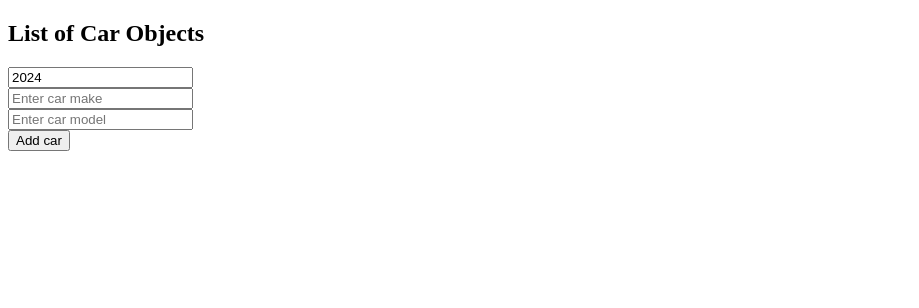
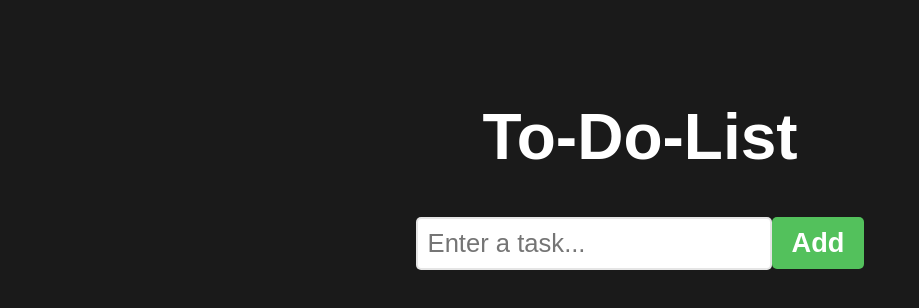
Before and after one commit to Franjj08/React, a React (Vite) app in the folder 2-card-components/: page / in a window 1280 px wide. Shown: the top 308 px of the page, without its empty margins (0-919 px from the left). Built offline with nearby package versions, Linux system fonts and the light colour scheme.

Commit message:
15-to-do-list app

```diff
--- a/2-card-components/src/App.jsx
+++ b/2-card-components/src/App.jsx
@@ -10,7 +10,8 @@
 // import ColorPicker from "./ColorPicker";
 // import MyComponent3 from "./MyComponent3";
 // import MyComponent4 from "./MyComponent4";
-import MyComponent5 from "./MyComponent5";
+// import MyComponent5 from "./MyComponent5";
+import ToDoList from "./ToDoList";
 function App() {
   // const fruits = [{id: 1 ,name:"apple", calories: 95},
   //                 {id: 2 ,name:"orange", calories:45},
@@ -63,8 +64,11 @@
     // <>
     //   <MyComponent4/>
     // </>
+    // <>
+    //   <MyComponent5/>
+    // </>
     <>
-      <MyComponent5/>
+      <ToDoList/>
     </>
   );
 }
--- /dev/null
+++ b/2-card-components/src/ToDoList.jsx
@@ -0,0 +1,80 @@
+import React, {useState} from "react"
+function ToDoList(){
+
+    const [tasks, setTasks] = useState([]);
+    const [newTask, setNewTask] = useState([""]);
+
+    function handleInputChange(event){
+        setNewTask(event.target.value);
+    }
+
+    function addTask(){
+        if(newTask.trim()!==""){
+            setTasks(t =>[...t, newTask]);
+            setNewTask("");
+
+        }
+    }
+
+    function deleteTask(index){
+        const updateTasks = tasks.filter((element, i) => i !==index);
+        setTasks(updateTasks)
+    }
+
+    function moveTaskUp(index){
+        if(index > 0){
+            const updateTasks = [...tasks];
+            [updateTasks[index], updateTasks[index-1]] =
+            [updateTasks[index-1], updateTasks[index]];
+            setTasks(updateTasks)
+        }
+    }
+
+    function moveTaskDown(index){
+        if(index < tasks.length-1){
+            const updateTasks = [...tasks];
+            [updateTasks[index], updateTasks[index+1]] =
+            [updateTasks[index+1], updateTasks[index]];
+            setTasks(updateTasks)
+        }
+    }
+    return(
+    <div className="to-do-list">
+        <h1>To-Do-List</h1>
+        <div>
+            <input
+                type="text"
+                placeholder="Enter a task..."
+                value={newTask}
+                onChange={handleInputChange}/>
+            <button className="add-button" onClick={addTask}>
+                Add
+            </button>
+        </div>
+
+        <ol>
+            {tasks.map((task, index) =>
+                <li key={index}>
+                    <span className="text">{task}</span>
+                    <button
+                    className="delete-button"
+                    onClick={()=>deleteTask(index)}>
+                        Delete
+                    </button>
+                    <button
+                    className="move-button"
+                    onClick={()=>moveTaskUp(index)}>
+                        ☝
+                    </button>
+                    <button
+                    className="move-button"
+                    onClick={()=>moveTaskDown(index)}>
+                        👇
+                    </button>
+                </li>)}
+        </ol>
+
+    </div>)
+}
+
+export default ToDoList
--- a/2-card-components/src/index.css
+++ b/2-card-components/src/index.css
@@ -165,3 +165,87 @@
   border-radius: 10px;
   border: 3px solid hsl(0, 0%, 80%);
 } */
+
+/*------------------------------------------- 15-to-do list */
+body{
+  background-color: hsl(0, 0%, 10%);
+}
+.to-do-list{
+  font-family: Arial, Helvetica, sans-serif;
+  text-align: center;
+  margin-top: 100px;
+}
+
+h1{
+  font-size: 4rem;
+  color: white;
+}
+
+button{
+  font-size: 1.7rem;
+  font-weight: bold;
+  padding: 10px 20px;
+  color: white;
+  border: none;
+  border-radius: 5px;
+  cursor: pointer;
+  transition: background-color 0.5s ease;
+}
+
+.add-button{
+  background-color: hsl(125, 47%, 54%);
+}
+
+.add-button:hover{
+  background-color: hsl(125, 47%, 44%);
+}
+
+.delete-button{
+  background-color: hsl(10, 90%, 50%);
+}
+
+.delete-button:hover{
+  background-color: hsl(10, 90%, 40%);
+}
+
+.move-button{
+  background-color: hsl(207, 90%, 64%);
+}
+
+.move-button:hover{
+  background-color: hsl(207, 90%, 54%);
+}
+
+input[type="text"]{
+  font-size: 1.6rem;
+  padding: 10px;
+  border: 2px solid hsla(0,0%,80%,0.5);
+  border-radius: 5px;
+  color: hsla(0,0%,0%,0.5);
+}
+
+ol{
+  padding: 0;
+}
+
+li{
+  font-size: 2rem;
+  font-weight:  bold;
+  padding: 15px;
+  background-color: hsl(0, 0%, 97%);
+  margin-bottom: 10px;
+  border: 3px solid hsla(0,0%,85%,0.75);
+  border-radius: 5px;
+  display: flex;
+  align-items: center;
+}
+
+.text{
+  flex: 1;
+}
+
+.delete-button, .move-button{
+  padding: 8px 12px;
+  font-size: 1.4rem;
+  margin-left: 10px;
+}
```
